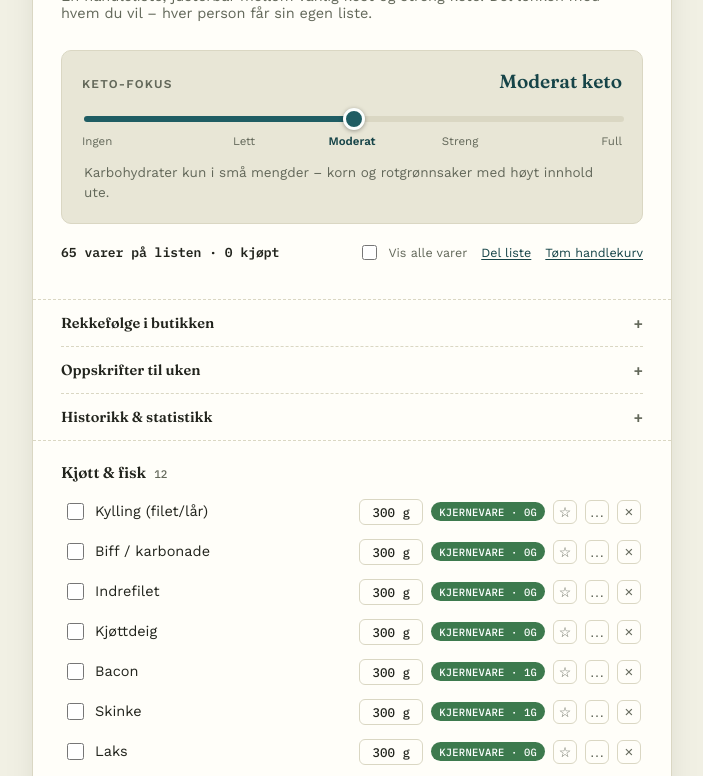
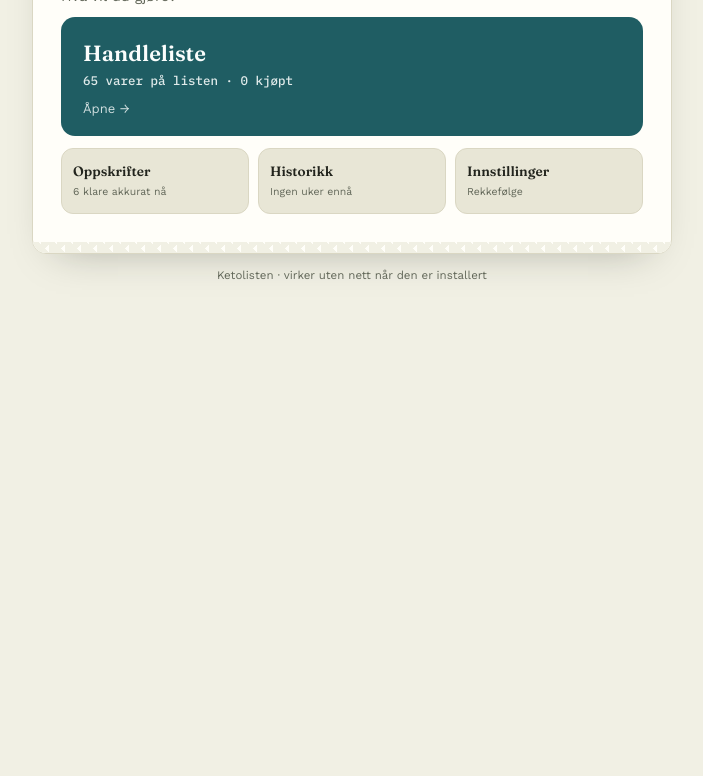
Before and after one commit to Flaks/ketolisten, a plain HTML site: page index.html in a window 1280 px wide. Shown: the part 171-947 px from the top of the page, without its empty margins (288-991 px from the left). After the commit the page ends 800 px from the top, so only its background shows below. Drawn offline with nearby package versions, Linux system fonts and the light colour scheme.

Commit message:
App-meny på forsiden: Handleliste, Oppskrifter, Historikk, Innstillinger
Erstatter den lange listen med utfellbare paneler med egne skjermer og
en tilbake-knapp (inkl. støtte for Android sin systemtilbakeknapp via
History API), for et mer app-aktig navigasjonsmønster.

Co-Authored-By: Claude Sonnet 5 <noreply@anthropic.com>

```diff
--- a/index.html
+++ b/index.html
@@ -101,6 +101,36 @@
   }
   .subhead{ margin:0; color:var(--text-muted); font-size:14.5px; }
 
+  /* Home menu */
+  .nav-section{ padding:6px 28px 28px; }
+  .nav-primary{
+    display:flex; flex-direction:column; align-items:flex-start; gap:5px; width:100%; text-align:left;
+    background:var(--accent); color:var(--accent-contrast); border:none; border-radius:14px;
+    padding:22px 22px 20px; margin-bottom:12px; font-family:inherit; cursor:pointer;
+  }
+  .nav-primary .nt-title{ font-family:"Fraunces",Georgia,serif; font-weight:600; font-size:22px; }
+  .nav-primary .nt-meta{ font-family:"IBM Plex Mono",monospace; font-size:12.5px; opacity:.88; font-variant-numeric:tabular-nums; }
+  .nav-primary .nt-arrow{ margin-top:8px; font-size:13px; opacity:.8; }
+  .nav-grid{ display:grid; grid-template-columns:repeat(3, 1fr); gap:9px; }
+  .nav-tile{
+    display:flex; flex-direction:column; align-items:flex-start; gap:5px; text-align:left;
+    background:var(--surface-2); border:1px solid var(--border); border-radius:12px;
+    padding:14px 11px; font-family:inherit; color:var(--text); cursor:pointer;
+  }
+  .nav-tile .nt-title{ font-family:"Fraunces",Georgia,serif; font-weight:600; font-size:13.5px; line-height:1.25; }
+  .nav-tile .nt-meta{ font-size:10.5px; color:var(--text-muted); line-height:1.3; }
+  .nav-tile:hover{ border-color:var(--accent); }
+  .nav-tile:focus-visible, .nav-primary:focus-visible{ outline:2px solid var(--accent-strong); outline-offset:2px; }
+
+  .view-head{ display:flex; align-items:center; gap:10px; padding:22px 28px 2px; }
+  .backbtn{
+    display:flex; align-items:center; gap:5px; background:none; border:none; cursor:pointer;
+    font:600 13px "Work Sans",sans-serif; color:var(--accent-strong); padding:6px 8px 6px 0; margin-left:-8px; flex:none;
+  }
+  .backbtn:hover{ color:var(--accent); }
+  .backbtn:focus-visible{ outline:2px solid var(--accent); outline-offset:2px; }
+  .view-title{ font-family:"Fraunces",Georgia,serif; font-weight:600; font-size:19px; margin:0; }
+
   .control{ margin:22px 28px 4px; padding:18px 20px 20px; background:var(--surface-2); border-radius:10px; border:1px solid var(--border); }
   .control-top{ display:flex; align-items:baseline; justify-content:space-between; gap:12px; margin-bottom:14px; }
   .control-top .label{ font-size:12px; text-transform:uppercase; letter-spacing:0.1em; color:var(--text-muted); font-weight:600; }
@@ -145,18 +175,7 @@
   .switch-row{ display:flex; align-items:center; gap:8px; font-size:12.5px; color:var(--text-muted); }
   .switch-row input{ accent-color:var(--accent); width:15px; height:15px; }
 
-  .panels{ padding:0 28px; border-top:1px dashed var(--border); border-bottom:1px dashed var(--border); margin-top:8px; }
-  details.panel{ padding:13px 0; }
-  details.panel + details.panel{ border-top:1px dashed var(--border); }
-  details.panel > summary{
-    cursor:pointer; font-family:"Fraunces", Georgia, serif; font-weight:600; font-size:14.5px;
-    list-style:none; display:flex; align-items:center; justify-content:space-between; color:var(--text);
-  }
-  details.panel > summary::-webkit-details-marker{ display:none; }
-  details.panel > summary::after{ content:"+"; font-family:"IBM Plex Mono",monospace; color:var(--text-muted); font-size:16px; }
-  details.panel[open] > summary::after{ content:"\2013"; }
-  details.panel > summary:focus-visible{ outline:2px solid var(--accent); outline-offset:3px; }
-  .panel-body{ padding-top:12px; display:flex; flex-direction:column; gap:10px; }
+  .view-body{ padding:14px 28px 6px; display:flex; flex-direction:column; gap:12px; }
   .hint{ font-size:12px; color:var(--text-muted); margin:0; line-height:1.5; }
 
   .order-row{ display:flex; align-items:center; justify-content:space-between; gap:8px; padding:4px 0; font-size:13.5px; }
@@ -298,10 +317,41 @@
   <div class="ticket">
     <div class="zigzag"></div>
 
+    <!-- HOME -->
+    <div id="viewHome">
       <header class="ticket-head">
         <h1>Ketolisten</h1>
-      <p class="subhead">Én handleliste, justerbar mellom vanlig kost og streng keto. Del lenken med hvem du vil – hver person får sin egen liste.</p>
+        <p class="subhead">Hva vil du gjøre?</p>
       </header>
+      <div class="nav-section">
+        <button type="button" class="nav-primary" onclick="goTo('list')">
+          <span class="nt-title">Handleliste</span>
+          <span class="nt-meta" id="tileListMeta"></span>
+          <span class="nt-arrow">Åpne &rarr;</span>
+        </button>
+        <div class="nav-grid">
+          <button type="button" class="nav-tile" onclick="goTo('recipes')">
+            <span class="nt-title">Oppskrifter</span>
+            <span class="nt-meta" id="tileRecipesMeta"></span>
+          </button>
+          <button type="button" class="nav-tile" onclick="goTo('history')">
+            <span class="nt-title">Historikk</span>
+            <span class="nt-meta" id="tileHistoryMeta"></span>
+          </button>
+          <button type="button" class="nav-tile" onclick="goTo('settings')">
+            <span class="nt-title">Innstillinger</span>
+            <span class="nt-meta">Rekkefølge</span>
+          </button>
+        </div>
+      </div>
+    </div>
+
+    <!-- SHOPPING LIST -->
+    <div id="viewList" hidden>
+      <div class="view-head">
+        <button type="button" class="backbtn" onclick="goHome()" aria-label="Tilbake til forsiden">&larr; Tilbake</button>
+        <h2 class="view-title">Handleliste</h2>
+      </div>
 
       <div class="control">
         <div class="control-top">
@@ -325,36 +375,6 @@
       </div>
       <p class="share-status" id="shareStatus" aria-live="polite"></p>
 
-    <div class="panels">
-      <details class="panel">
-        <summary>Rekkefølge i butikken</summary>
-        <div class="panel-body">
-          <p class="hint">Sorter kategoriene i den rekkefølgen du går gjennom butikken.</p>
-          <div id="orderList"></div>
-        </div>
-      </details>
-      <details class="panel">
-        <summary>Oppskrifter til uken</summary>
-        <div class="panel-body">
-          <p class="hint">Legg en ferdig keto-oppskrift rett i handlelisten, eller lagre ditt eget utvalg som en oppskrift du kan bruke igjen. Oppskriftene sorteres etter hvor mange ingredienser du allerede har på listen, så de du nesten kan lage i kveld havner øverst.</p>
-          <div id="presetRecipes"></div>
-          <div id="customRecipes"></div>
-          <form class="addform" onsubmit="saveRecipe(event)">
-            <input type="text" id="recipeNameInput" placeholder="Lagre nåværende liste som oppskrift …" maxlength="40" aria-label="Navn på oppskrift">
-            <button type="submit" class="btn">Lagre</button>
-          </form>
-        </div>
-      </details>
-      <details class="panel">
-        <summary>Historikk &amp; statistikk</summary>
-        <div class="panel-body">
-          <p class="hint">Arkiver handlekurven når du er ferdig å handle, så kan du legge den samme handelen til igjen senere og følge lavkarbo-andelen over tid.</p>
-          <button type="button" class="btn" onclick="endWeek()">Arkiver handlekurven som ny uke</button>
-          <div id="historyList"></div>
-        </div>
-      </details>
-    </div>
-
       <div class="categories" id="categories"></div>
 
       <div class="categories" style="padding-top:0;">
@@ -371,6 +391,50 @@
       <div class="total-line">
         <div class="tl-row"><span class="tl-label">Totalt på listen</span><span class="tl-value" id="totalValue"></span></div>
         <div class="tl-row tl-price" id="tlPriceRow" hidden><span class="tl-label">Anslått pris</span><span class="tl-value" id="tlPriceValue"></span></div>
+      </div>
+    </div>
+
+    <!-- RECIPES -->
+    <div id="viewRecipes" hidden>
+      <div class="view-head">
+        <button type="button" class="backbtn" onclick="goHome()" aria-label="Tilbake til forsiden">&larr; Tilbake</button>
+        <h2 class="view-title">Oppskrifter</h2>
+      </div>
+      <div class="view-body">
+        <p class="hint">Legg en ferdig keto-oppskrift rett i handlelisten, eller lagre ditt eget utvalg som en oppskrift du kan bruke igjen. Oppskriftene sorteres etter hvor mange ingredienser du allerede har på listen, så de du nesten kan lage i kveld havner øverst.</p>
+        <div id="presetRecipes"></div>
+        <div id="customRecipes"></div>
+        <form class="addform" onsubmit="saveRecipe(event)">
+          <input type="text" id="recipeNameInput" placeholder="Lagre nåværende liste som oppskrift …" maxlength="40" aria-label="Navn på oppskrift">
+          <button type="submit" class="btn">Lagre</button>
+        </form>
+      </div>
+    </div>
+
+    <!-- HISTORY -->
+    <div id="viewHistory" hidden>
+      <div class="view-head">
+        <button type="button" class="backbtn" onclick="goHome()" aria-label="Tilbake til forsiden">&larr; Tilbake</button>
+        <h2 class="view-title">Historikk &amp; statistikk</h2>
+      </div>
+      <div class="view-body">
+        <p class="hint">Arkiver handlekurven når du er ferdig å handle, så kan du legge den samme handelen til igjen senere og følge lavkarbo-andelen over tid.</p>
+        <button type="button" class="btn" onclick="endWeek()">Arkiver handlekurven som ny uke</button>
+        <div id="historyList"></div>
+      </div>
+    </div>
+
+    <!-- SETTINGS -->
+    <div id="viewSettings" hidden>
+      <div class="view-head">
+        <button type="button" class="backbtn" onclick="goHome()" aria-label="Tilbake til forsiden">&larr; Tilbake</button>
+        <h2 class="view-title">Innstillinger</h2>
+      </div>
+      <div class="view-body">
+        <p class="hint">Rekkefølge i butikken: sorter kategoriene i den rekkefølgen du går gjennom butikken.</p>
+        <div id="orderList"></div>
+        <p class="hint">Tema (lys/mørk/auto) styres øverst på siden, uansett hvilken skjerm du er på.</p>
+      </div>
     </div>
 
     <div class="zigzag zigzag--bottom"></div>
@@ -573,7 +637,7 @@
   async function copyLink(){
     var el = document.getElementById("shareStatus");
     try{
-      await navigator.clipboard.writeText(location.href);
+      await navigator.clipboard.writeText(location.origin + location.pathname);
       if(el){ el.textContent = "Lenke kopiert! Del den med hvem du vil – alle får sin egen liste å justere selv."; setTimeout(function(){ el.textContent = ""; }, 5000); }
     }catch(e){
       if(el) el.textContent = "Kunne ikke kopiere automatisk – kopier lenken fra adressefeltet.";
@@ -811,11 +875,19 @@
     var custom = state.recipes.map(function(r){ return {id: r.id, name: r.name, items: r.items, match: recipeMatch(r.items)}; });
     custom.sort(byMatchDesc);
     document.getElementById("customRecipes").innerHTML = custom.map(function(r){ return recipeCardHtml(r, true); }).join("");
+
+    var readyCount = preset.filter(function(r){ return r.match.total > 0 && r.match.have === r.match.total; }).length
+      + custom.filter(function(r){ return r.match.total > 0 && r.match.have === r.match.total; }).length;
+    var totalRecipes = preset.length + custom.length;
+    document.getElementById("tileRecipesMeta").textContent = readyCount > 0
+      ? readyCount + " klare akkurat nå"
+      : totalRecipes + " oppskrifter";
   }
 
   function renderHistory(){
     var el = document.getElementById("historyList");
-    if(state.history.length === 0){ el.innerHTML = '<p class="empty">Ingen arkiverte uker ennå.</p>'; return; }
+    if(state.history.length === 0){ el.innerHTML = '<p class="empty">Ingen arkiverte uker ennå.</p>'; }
+    else{
       el.innerHTML = state.history.map(function(entry, idx){
         var color = entry.ketoPct == null ? "var(--text-muted)" : entry.ketoPct >= 70 ? "var(--carb-1)" : entry.ketoPct >= 40 ? "var(--carb-3)" : "var(--carb-5)";
         var bar = entry.ketoPct == null ? "" : '<div class="hist-bar-track"><div class="hist-bar-fill" style="width:' + entry.ketoPct + '%;background:' + color + '"></div></div>';
@@ -825,6 +897,10 @@
           '<div class="hist-actions"><button type="button" class="linkbtn" onclick="reAddHistory(' + idx + ')">Legg til igjen</button>' +
           '<button type="button" class="linkbtn" onclick="deleteHistory(' + idx + ')">Slett</button></div></div>';
       }).join("");
+    }
+    document.getElementById("tileHistoryMeta").textContent = state.history.length > 0
+      ? state.history.length + (state.history.length === 1 ? " uke lagret" : " uker lagret")
+      : "Ingen uker ennå";
   }
 
   function render(){
@@ -899,6 +975,7 @@
 
     document.getElementById("summaryCount").textContent = totalOn + " varer på listen · " + totalBought + " kjøpt";
     document.getElementById("totalValue").textContent = totalOn + " varer";
+    document.getElementById("tileListMeta").textContent = totalOn + " varer på listen · " + totalBought + " kjøpt";
 
     var priceSum = computeTotalPrice();
     var priceRow = document.getElementById("tlPriceRow");
@@ -909,6 +986,28 @@
     renderRecipes();
     renderHistory();
   }
+
+  // ---- Screen navigation ----
+  var VIEW_IDS = { home:"viewHome", list:"viewList", recipes:"viewRecipes", history:"viewHistory", settings:"viewSettings" };
+  var currentView = "home";
+
+  function renderView(){
+    Object.keys(VIEW_IDS).forEach(function(v){
+      document.getElementById(VIEW_IDS[v]).hidden = (v !== currentView);
+    });
+  }
+  function goTo(view){
+    if(!VIEW_IDS[view] || view === currentView){ return; }
+    currentView = view;
+    try{ history.pushState({view: view}, "", "#" + view); }catch(e){}
+    renderView();
+    window.scrollTo(0, 0);
+  }
+  function goHome(){ goTo("home"); }
+  window.addEventListener("popstate", function(e){
+    currentView = (e.state && e.state.view) || "home";
+    renderView();
+  });
 
   // ---- Install-as-app banner ----
   var deferredInstallPrompt = null;
@@ -937,7 +1036,7 @@
       textEl.textContent = "Legg Ketolisten på startskjermen: trykk ⋮-menyen øverst i Chrome og velg «Installer app» – eller bruk knappen her.";
       btn.hidden = !deferredInstallPrompt;
     } else {
-      return; // desktop / unknown browser: not the target use case for this banner
+      return;
     }
     banner.hidden = false;
 
@@ -974,6 +1073,8 @@
   loadState();
   (function(){ var t = "system"; try{ t = localStorage.getItem(THEME_KEY) || "system"; }catch(e){} applyTheme(t); })();
   render();
+  try{ history.replaceState({view: "home"}, "", "#home"); }catch(e){}
+  renderView();
   initInstallBanner();
 </script>
 </body>
--- a/sw.js
+++ b/sw.js
@@ -1,7 +1,7 @@
 // Ketolisten service worker.
 // Bump CACHE_NAME whenever index.html (or anything in APP_SHELL) changes,
 // so returning visitors pick up the new version instead of a stale cache.
-var CACHE_NAME = "ketolisten-v3";
+var CACHE_NAME = "ketolisten-v4";
 var APP_SHELL = [
   "./",
   "./index.html",
```
Lines whose indentation alone changed are shown as unchanged.
